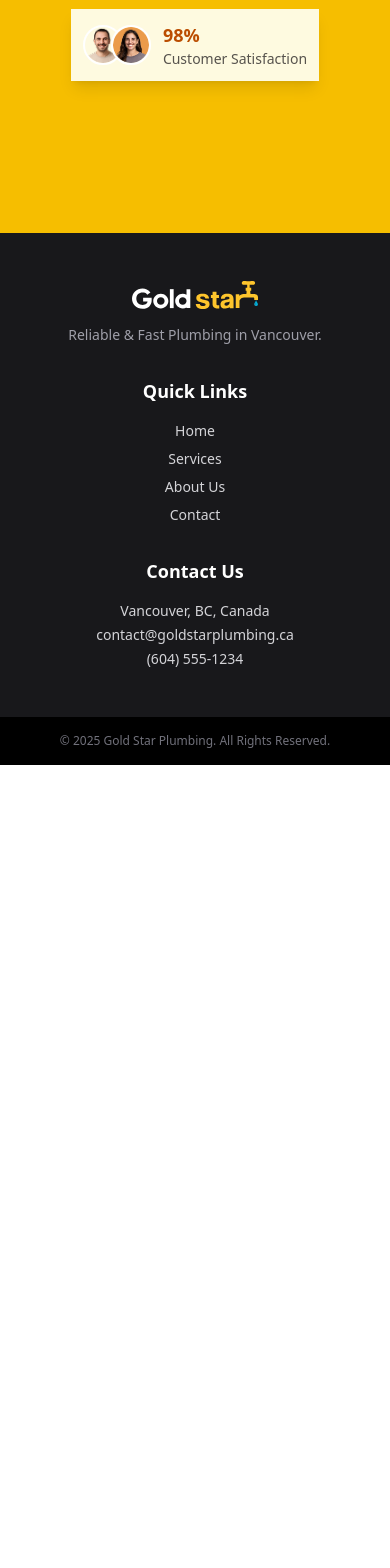
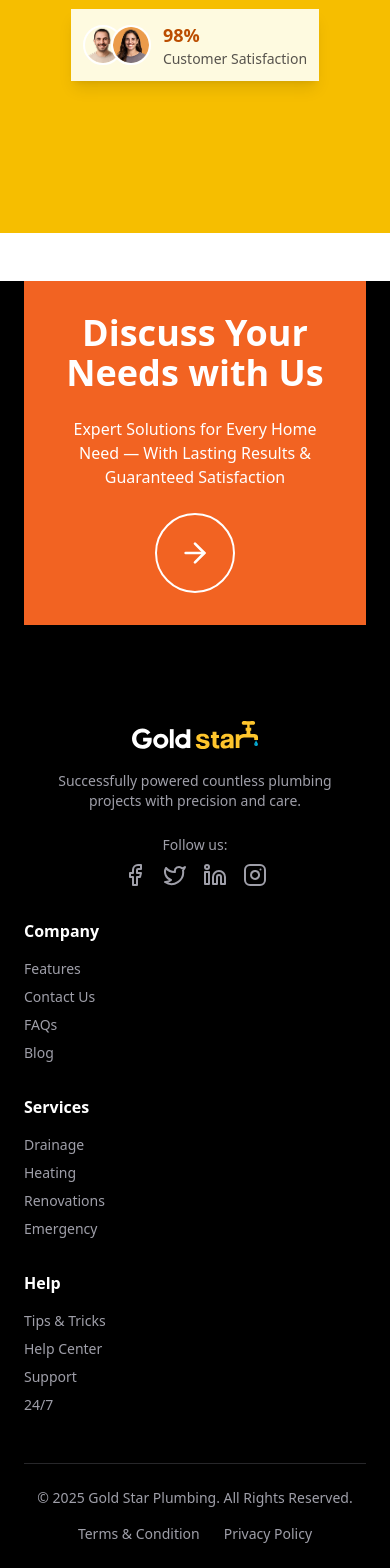
Before and after one commit to marioccarloss/goldstar, a Next.js app: page / in a window 390 px wide. Shown: the part 1107-2675 px from the top of the page. Before the commit the page ends 1872 px from the top, so only its background shows below. Built offline with nearby package versions, Linux system fonts and the light colour scheme.

Commit message:
feat: redesign footer to be modern and responsive
Update `footer.tsx` with new `lucide-react` icons and flexible grid layout.

#VERCEL_SKIP

Co-authored-by: Mario Carlos Roca Peñafiel <12013843+marioccarloss@users.noreply.github.com>

```diff
--- a/components/layout/footer.tsx
+++ b/components/layout/footer.tsx
@@ -1,70 +1,153 @@
-import Link from 'next/link'
-import { Logo } from '@/components/icons/logo'
+import Link from "next/link"
+import { Logo } from "@/components/icons/logo"
+import { ArrowRight, Facebook, Twitter, Linkedin, Instagram } from "lucide-react"
 
 export function Footer() {
   return (
-    <footer className='bg-zinc-900 text-white'>
-      <div className='container mx-auto px-6 py-12 grid grid-cols-1 md:grid-cols-3 gap-8 text-center md:text-left'>
-        <div>
-          <div className='flex justify-center md:justify-start mb-4'>
-            <Logo />
+    <footer className="bg-black text-white">
+      <div className="container mx-auto px-6 lg:px-8">
+        {/* CTA Section */}
+        <div className="bg-[#F26322] p-8 my-12">
+          <div className="flex flex-col md:flex-row justify-between items-center gap-6">
+            <div className="text-center md:text-left">
+              <h2 className="text-4xl md:text-5xl font-bold">
+                Discuss Your
+                <br />
+                Needs with Us
+              </h2>
             </div>
-          <p className='text-zinc-400 text-sm'>
-            Reliable & Fast Plumbing in Vancouver.
+            <div className="flex-grow text-center md:text-left md:pl-8">
+              <p className="max-w-md mx-auto md:mx-0">
+                Expert Solutions for Every Home Need — With Lasting Results & Guaranteed Satisfaction
               </p>
             </div>
             <div>
-          <h3 className='font-bold text-lg mb-4'>Quick Links</h3>
-          <ul className='space-y-2 text-sm'>
+              <Link href="/contact">
+                <span className="flex items-center justify-center w-20 h-20 border-2 border-white rounded-full hover:bg-white hover:text-[#F26322] transition-colors duration-300">
+                  <ArrowRight className="w-8 h-8" />
+                  <span className="sr-only">Contact Us</span>
+                </span>
+              </Link>
+            </div>
+          </div>
+        </div>
+
+        {/* Main Footer Content */}
+        <div className="grid grid-cols-1 md:grid-cols-2 lg:grid-cols-5 gap-8 py-12">
+          <div className="lg:col-span-2 text-center md:text-left">
+            <div className="inline-block mb-4">
+              <Logo />
+            </div>
+            <p className="text-zinc-400 text-sm mb-6 max-w-xs mx-auto md:mx-0">
+              Successfully powered countless plumbing projects with precision and care.
+            </p>
+            <p className="text-zinc-400 text-sm mb-2">Follow us:</p>
+            <div className="flex justify-center md:justify-start space-x-4">
+              <Link href="#" className="text-zinc-400 hover:text-white">
+                <Facebook />
+              </Link>
+              <Link href="#" className="text-zinc-400 hover:text-white">
+                <Twitter />
+              </Link>
+              <Link href="#" className="text-zinc-400 hover:text-white">
+                <Linkedin />
+              </Link>
+              <Link href="#" className="text-zinc-400 hover:text-white">
+                <Instagram />
+              </Link>
+            </div>
+          </div>
+
+          <div>
+            <h3 className="font-bold mb-4">Company</h3>
+            <ul className="space-y-2 text-sm text-zinc-400">
               <li>
-              <Link
-                href='#'
-                className='text-zinc-300 hover:text-amber-400 transition-colors'
-              >
-                Home
+                <Link href="#" className="hover:text-white">
+                  Features
                 </Link>
               </li>
               <li>
-              <Link
-                href='#'
-                className='text-zinc-300 hover:text-amber-400 transition-colors'
-              >
-                Services
+                <Link href="/contact" className="hover:text-white">
+                  Contact Us
                 </Link>
               </li>
               <li>
-              <Link
-                href='#'
-                className='text-zinc-300 hover:text-amber-400 transition-colors'
-              >
-                About Us
+                <Link href="#" className="hover:text-white">
+                  FAQs
                 </Link>
               </li>
               <li>
-              <Link
-                href='#'
-                className='text-zinc-300 hover:text-amber-400 transition-colors'
-              >
-                Contact
+                <Link href="#" className="hover:text-white">
+                  Blog
                 </Link>
               </li>
             </ul>
           </div>
+
           <div>
-          <h3 className='font-bold text-lg mb-4'>Contact Us</h3>
-          <div className='text-zinc-300 text-sm space-y-1'>
-            <p>Vancouver, BC, Canada</p>
-            <p>contact@goldstarplumbing.ca</p>
-            <p>(604) 555-1234</p>
+            <h3 className="font-bold mb-4">Services</h3>
+            <ul className="space-y-2 text-sm text-zinc-400">
+              <li>
+                <Link href="#" className="hover:text-white">
+                  Drainage
+                </Link>
+              </li>
+              <li>
+                <Link href="#" className="hover:text-white">
+                  Heating
+                </Link>
+              </li>
+              <li>
+                <Link href="#" className="hover:text-white">
+                  Renovations
+                </Link>
+              </li>
+              <li>
+                <Link href="#" className="hover:text-white">
+                  Emergency
+                </Link>
+              </li>
+            </ul>
+          </div>
+
+          <div>
+            <h3 className="font-bold mb-4">Help</h3>
+            <ul className="space-y-2 text-sm text-zinc-400">
+              <li>
+                <Link href="#" className="hover:text-white">
+                  Tips & Tricks
+                </Link>
+              </li>
+              <li>
+                <Link href="#" className="hover:text-white">
+                  Help Center
+                </Link>
+              </li>
+              <li>
+                <Link href="#" className="hover:text-white">
+                  Support
+                </Link>
+              </li>
+              <li>
+                <Link href="#" className="hover:text-white">
+                  24/7
+                </Link>
+              </li>
+            </ul>
           </div>
         </div>
+
+        {/* Sub Footer */}
+        <div className="border-t border-zinc-800 py-6 flex flex-col md:flex-row justify-between items-center text-sm text-zinc-400">
+          <p className="mb-4 md:mb-0">&copy; {new Date().getFullYear()} Gold Star Plumbing. All Rights Reserved.</p>
+          <div className="flex space-x-6">
+            <Link href="#" className="hover:text-white">
+              Terms & Condition
+            </Link>
+            <Link href="#" className="hover:text-white">
+              Privacy Policy
+            </Link>
           </div>
-      <div className='bg-black py-4'>
-        <div className='container mx-auto px-6 text-center text-zinc-500 text-xs'>
-          <p>
-            &copy; {new Date().getFullYear()} Gold Star Plumbing. All Rights
-            Reserved.
-          </p>
         </div>
       </div>
     </footer>
```
Lines whose indentation alone changed are shown as unchanged.
